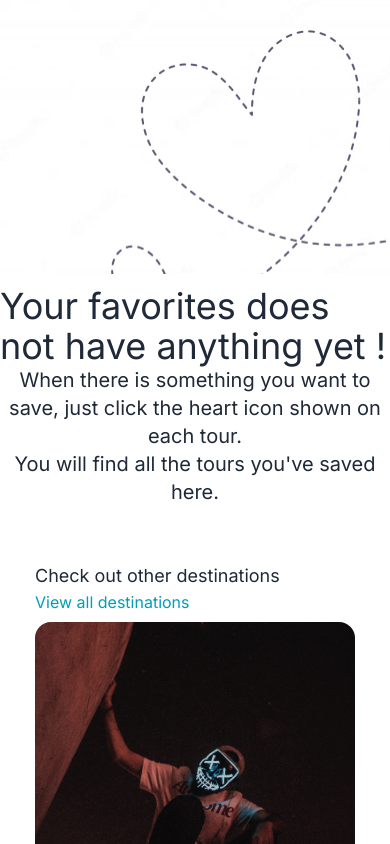
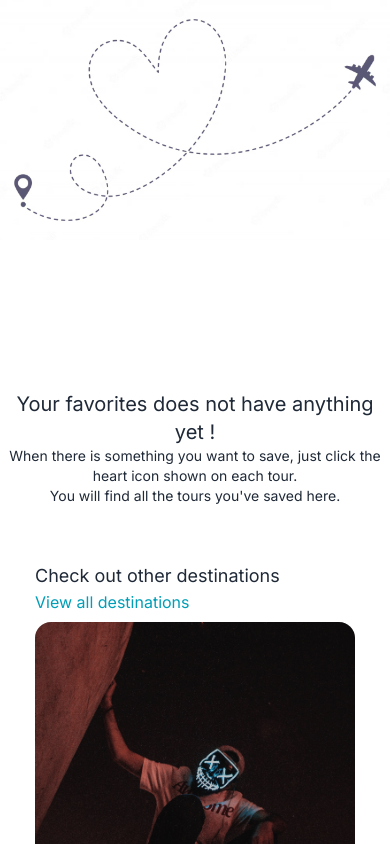
Before and after one commit to AhmedEldesoky99/Travel-Trust-ITI-Frontend, a React (Vite) app: page /favorite in a window 390 px wide. Shown: the top 844 px of the page. Built offline with nearby package versions, Linux system fonts and the light colour scheme; a web font is replaced by a local one.

Commit message:
:lipstick: favorite responsive

```diff
--- a/src/pages/Favorite/index.jsx
+++ b/src/pages/Favorite/index.jsx
@@ -37,9 +37,9 @@ const Favorite = () => {
       ) : (
         <div className="flex flex-col">
           <div className="flex flex-col h-[60vh] w-full justify-center items-center">
-            <div className="bg-emptyFav  max-h-[382px] max-w-[621px] w-full h-full mb-3"></div>
-            <p className="text-4xl">Your favorites does not have anything yet !</p>
-            <p className="text-xl text-center">When there is something you want to save, just click the heart icon shown on each tour. <br />
+            <div className="bg-emptyFav bg-contain bg-no-repeat  max-h-[382px] max-w-[621px] w-full h-full mb-3"></div>
+            <p className="xl:text-4xl lg:text-2xl 2xs:text-xl text-center">Your favorites does not have anything yet !</p>
+            <p className="xl:text-lg lg:text-base 2xs:text-sm text-center">When there is something you want to save, just click the heart icon shown on each tour. <br />
 You will find all the tours you&apos;ve saved here.</p>
           </div>
           <div>
```
